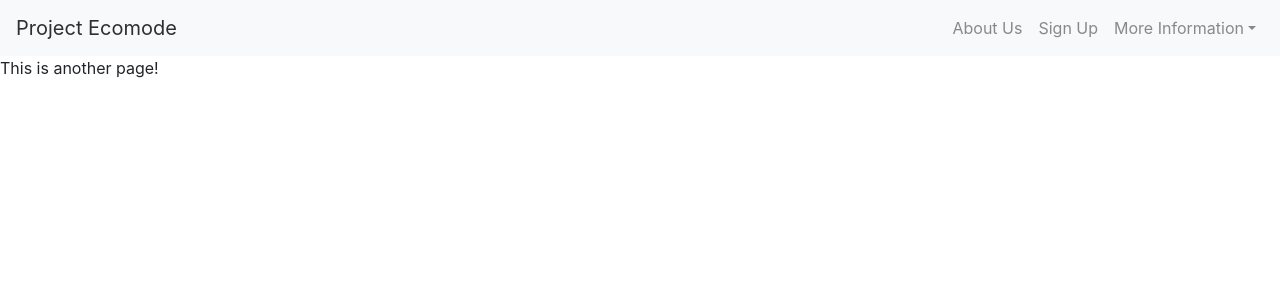
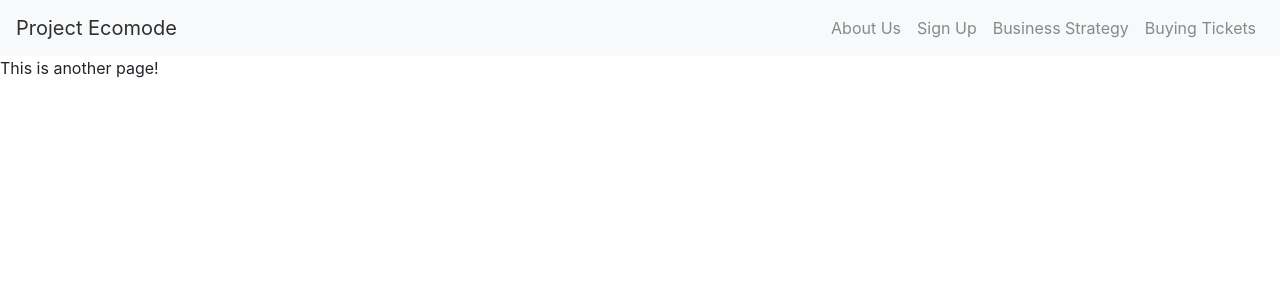
Before and after one commit to muhammadskhattak/ecomode, a React (Create React App) app: page /about in a window 1280 px wide. Shown: the top 300 px of the page. Built offline with nearby package versions, Linux system fonts and the light colour scheme.

Commit message:
Fixed navigation to be more mobile friendly

```diff
--- a/src/GlobalComponents/EcomodeNav.js
+++ b/src/GlobalComponents/EcomodeNav.js
@@ -30,7 +30,13 @@ export default class EcomodeNav extends React.Component {
                 <NavItem>
                   <NavLink href="/signup">Sign Up</NavLink>
                 </NavItem>
-                <UncontrolledDropdown nav inNavbar>
+                <NavItem>
+                  <NavLink href="/strategy">Business Strategy</NavLink>
+                </NavItem>
+                <NavItem>
+                  <NavLink href="/tickets">Buying Tickets</NavLink>
+                </NavItem>
+                {/* <UncontrolledDropdown nav inNavbar>
                   <DropdownToggle nav caret>
                     More Information
                   </DropdownToggle>
@@ -46,7 +52,7 @@ export default class EcomodeNav extends React.Component {
                       Reset
                     </DropdownItem>
                   </DropdownMenu>
-                </UncontrolledDropdown>
+                </UncontrolledDropdown> */}
               </Nav>
             </Collapse>
           </Navbar>
--- a/src/GlobalComponents/PageRouter.js
+++ b/src/GlobalComponents/PageRouter.js
@@ -4,6 +4,8 @@ import App from '../App/App';
 import Home from '../Home/Home';
 import About from '../About/About';
 import Signup from '../Signup/Signup';
+import Strategy from '../Strategy/Strategy';
+import Tickets from '../Tickets/Tickets';
 import PathNotFound from './PathNotFound';
 
 const routing = (props) => {
@@ -15,6 +17,8 @@ const routing = (props) => {
                     <Route path="/home" component={Home} />
                     <Route path="/about" component={About} />
                     <Route path="/signup" component={Signup} />
+                    <Route path="/strategy" component={Strategy} />
+                    <Route path="/tickets" component={Tickets} />
                     <Route component={PathNotFound} />
                 </Switch>
             </div>
--- /dev/null
+++ b/src/Strategy/Strategy.js
@@ -0,0 +1,11 @@
+import React from 'react';
+
+const strategy = (props) => {
+    return (
+        <div>
+            <p>This page contains information on our Business Strategy!</p>
+        </div>
+    );
+}
+
+export default strategy;
--- /dev/null
+++ b/src/Tickets/Tickets.js
@@ -0,0 +1,11 @@
+import React from 'react';
+
+const tickets = (props) => {
+    return (
+        <div>
+            <p>This is where you can get information on how to buy ticekts!</p>
+        </div>
+    );
+}
+
+export default tickets;
```
